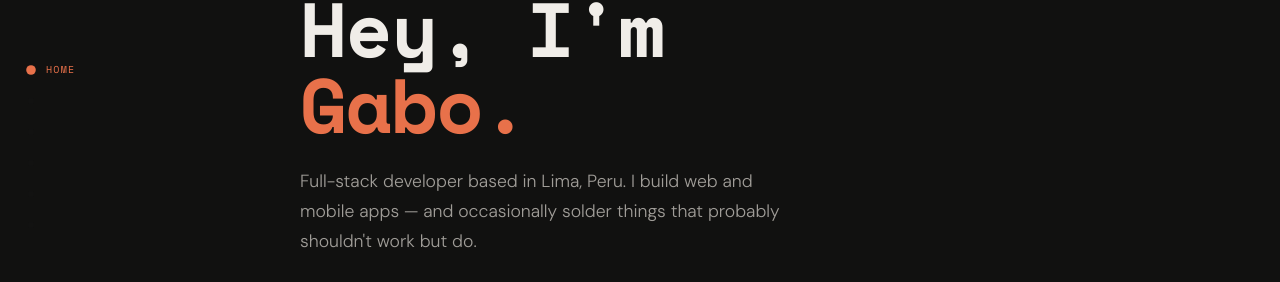
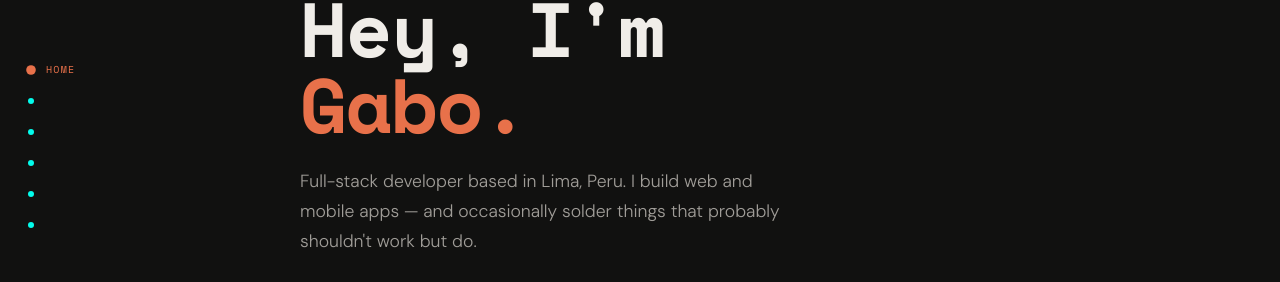
Before and after one commit to Khmlwugh/heygabo-dev, a React (Vite) app: page / in a window 1280 px wide. Shown: the part 253-535 px from the top of the page. Built offline with nearby package versions, Linux system fonts and the light colour scheme.

Commit message:
UPDATE: updated colour on sidenav button for better visibility on dark theme

```diff
--- a/src/index.css
+++ b/src/index.css
@@ -27,6 +27,7 @@
   --card: #1c1b1a;
   --tag-bg: rgba(232,113,74,0.15);
   --tag-fg: #e8714a;
+  --nav-dot: #03fcec;
 }
 
 * { box-sizing: border-box; margin: 0; padding: 0; }
```
Also changed, not shown: 1 other file (tests, documents, lock files or other folders).
